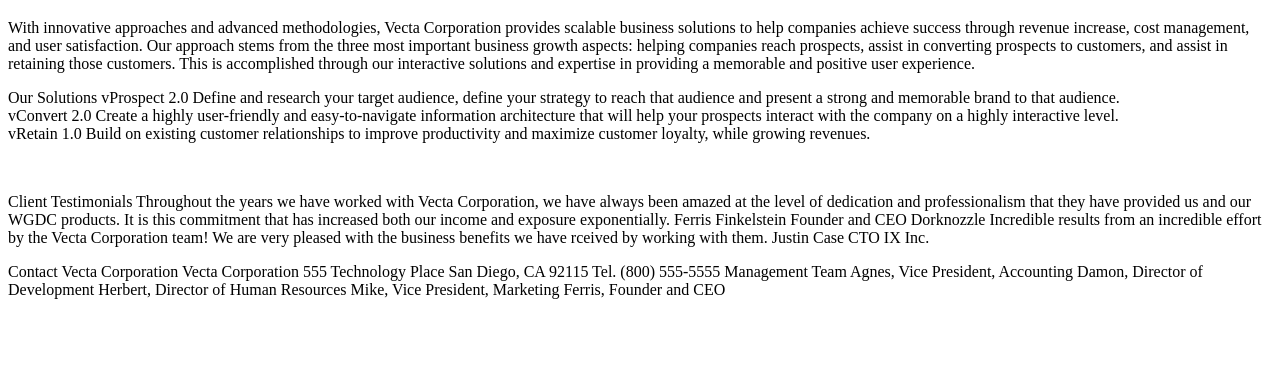
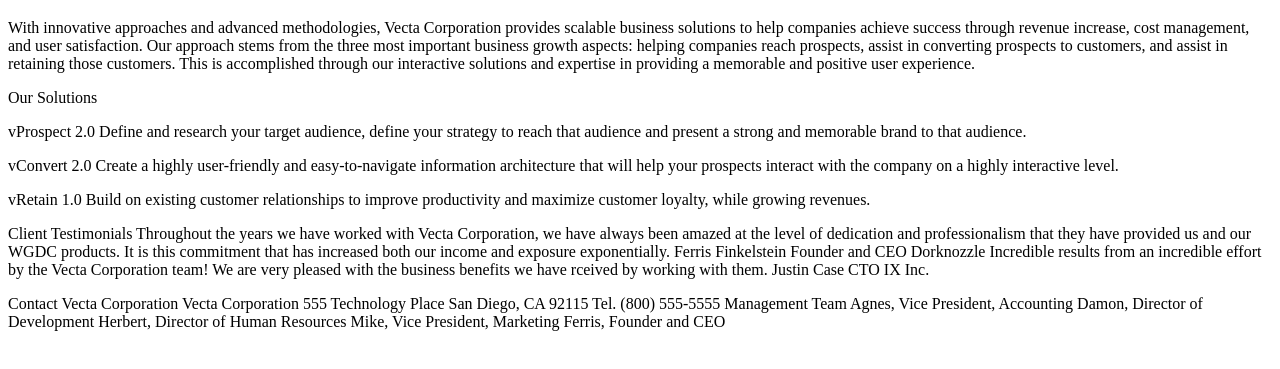
Before and after one commit to chinmaykhole/CS648-Assignment-1, a plain HTML site: page index.html in a window 1280 px wide. Shown: the part 61-430 px from the top of the page. Drawn offline with Linux system fonts and the light colour scheme.

Commit message:
Update index.html

```diff
--- a/index.html
+++ b/index.html
@@ -11,17 +11,21 @@
         With innovative approaches and advanced methodologies, Vecta Corporation provides scalable business solutions to help companies achieve success through revenue increase, cost management, and user satisfaction. Our approach stems from the three most important business growth aspects: helping companies reach prospects, assist in converting prospects to customers, and assist in retaining those customers. This is accomplished through our interactive solutions and expertise in providing a memorable and positive user experience.
     </p>
 
-    <p>Our Solutions
+    Our Solutions
+        <p>vProspect 2.0
+            Define and research your target audience, define your strategy to reach that audience and present a strong and memorable brand to that audience.
 
-        vProspect 2.0
-        Define and research your target audience, define your strategy to reach that audience and present a strong and memorable brand to that audience.
-        <br>
-        vConvert 2.0
-        Create a highly user-friendly and easy-to-navigate information architecture that will help your prospects interact with the company on a highly interactive level.
-        <br>
-        vRetain 1.0
-        Build on existing customer relationships to improve productivity and maximize customer loyalty, while growing revenues.</p>
-        <br>
+        </p>
+
+        <p>vConvert 2.0
+            Create a highly user-friendly and easy-to-navigate information architecture that will help your prospects interact with the company on a highly interactive level.
+            </p>
+
+
+        <p>vRetain 1.0
+            Build on existing customer relationships to improve productivity and maximize customer loyalty, while growing revenues.</p>
+            </p>
+
 
 
 <p>Client Testimonials
```
